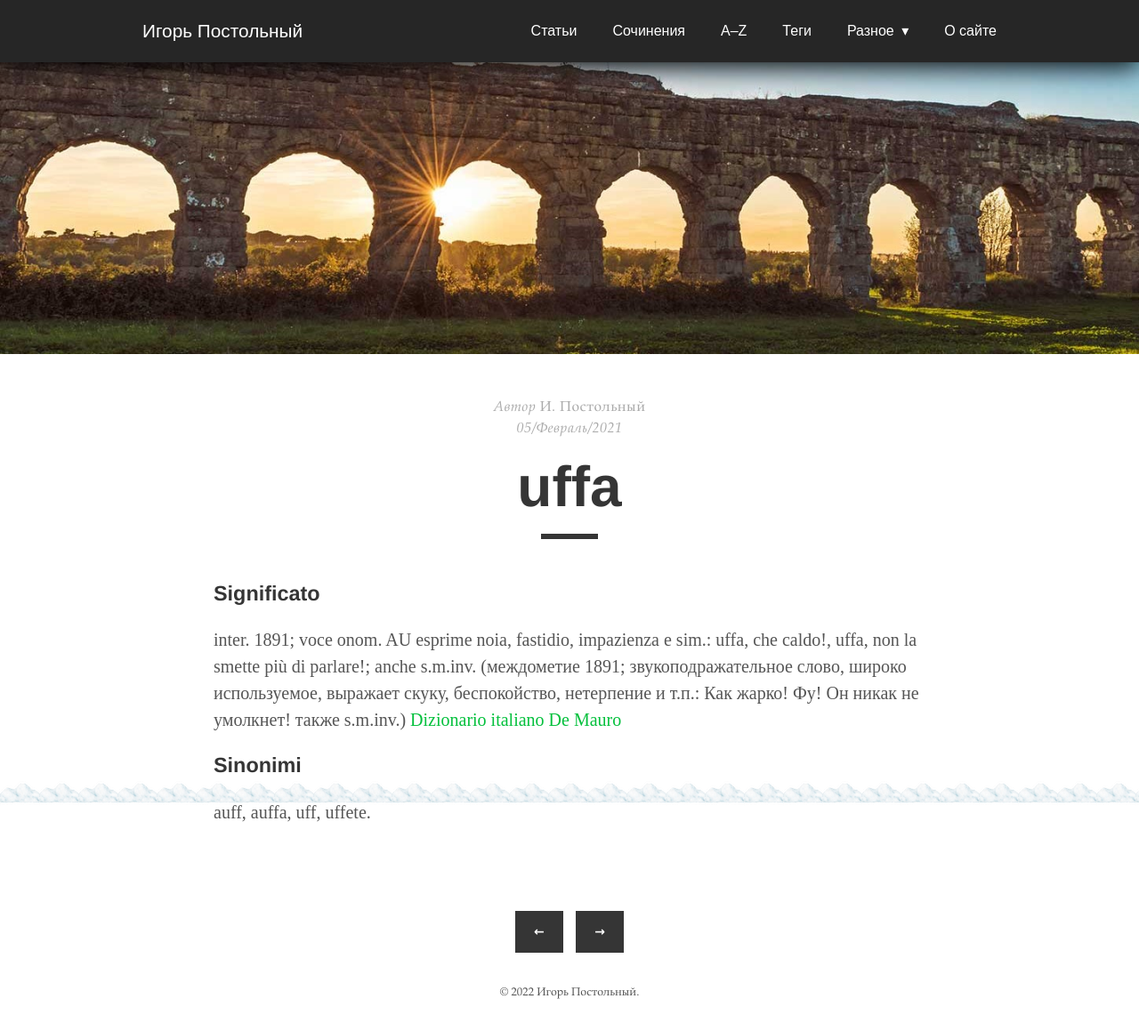
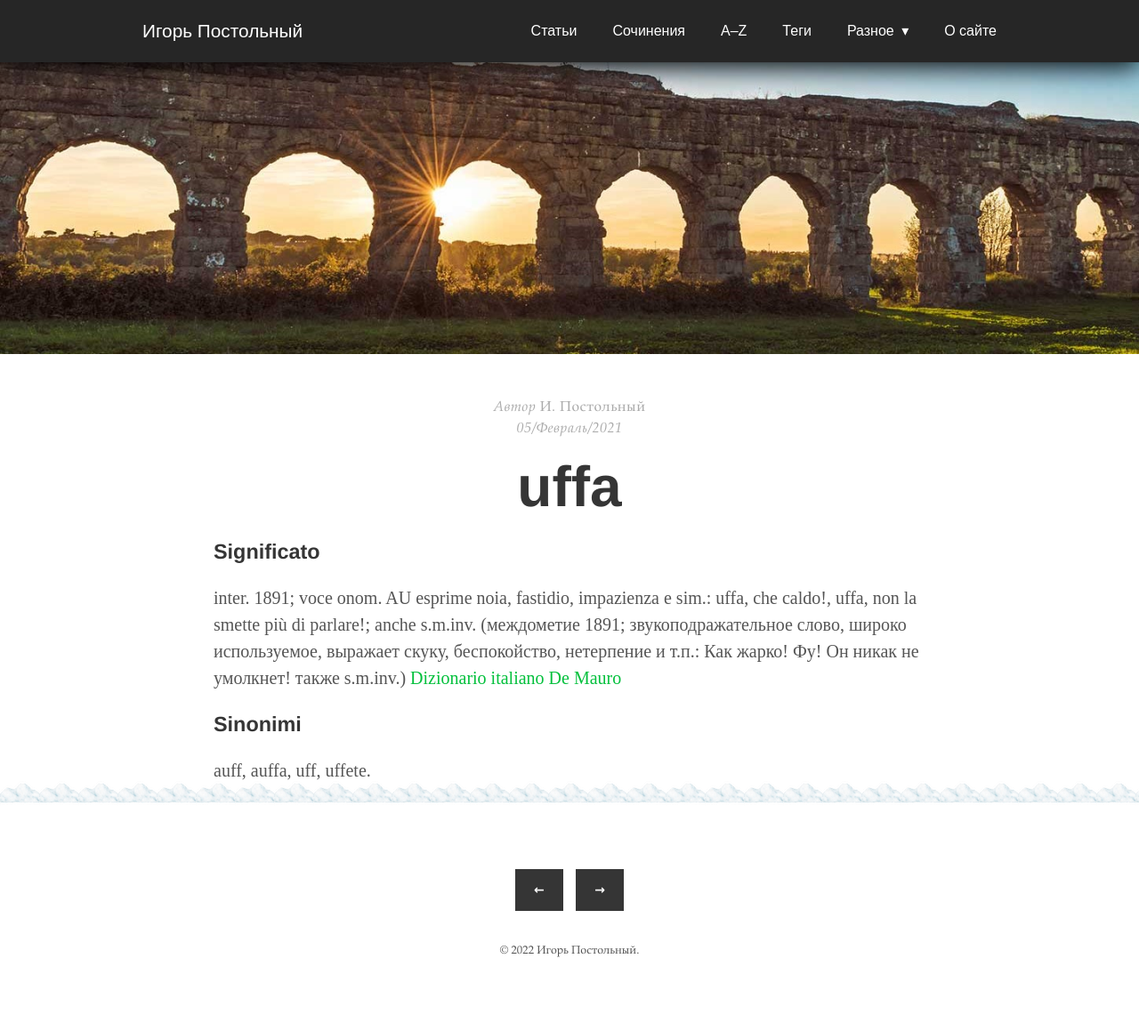
Before and after one commit to postolny/postolny.github.io, a Jekyll site: the page built from _posts/2021-02-05-uffa.md, in a window 1280 px wide. Shown: the whole page at 89% size. Built offline with Jekyll 4.4.1, drawn with Linux system fonts in a browser that asks for light colours; after the commit the page ends 1112 px from its top, so only the background shows below that.

Commit message:
Add files via upload

```diff
--- a/_sass/tale/_base.scss
+++ b/_sass/tale/_base.scss
@@ -17,10 +17,6 @@
   @media (min-width: 600px) {
     font-size: 20px;
   }
-}
-.catalogue-time,
-.post-info {
-  font-size: 16px;
 }
 
 body {
--- a/_sass/tale/_catalogue.scss
+++ b/_sass/tale/_catalogue.scss
@@ -5,20 +5,23 @@
     padding: 30px 0 40px 0;
     background: url(../assets/divider.png) repeat-x center bottom;
 
-    &:hover .catalogue-line,
-    &:focus .catalogue-line {
-      width: 5rem;
-    }
-
     &:last-child {
       background: none;
     }
   }
 
+  &-pinned {
+    color: $default-tint;
+    font-family: $serif-secondary;
+    letter-spacing: .5px;
+    font-size: 16px;
+  }
+
   &-time {
     color: $default-tint;
     font-family: $serif-secondary;
-    letter-spacing: 0.5px;
+    letter-spacing: .5px;
+    font-size: 16px;
   }
 
   &-title {
--- a/_sass/tale/_post.scss
+++ b/_sass/tale/_post.scss
@@ -6,6 +6,7 @@
     font-family: $serif-secondary;
     letter-spacing: 0.5px;
     text-align: center;
+    font-size: 16px;
 
     span {
       font-style: italic;
@@ -18,13 +19,6 @@
     font-size: 4rem;
     margin: 1rem 0;
     text-align: center;
-  }
-
-  &-line {
-    border-top: 0.4rem solid $default-shade;
-    display: block;
-    margin: 0 auto 3rem;
-    width: 4rem;
   }
 
   p {
```
